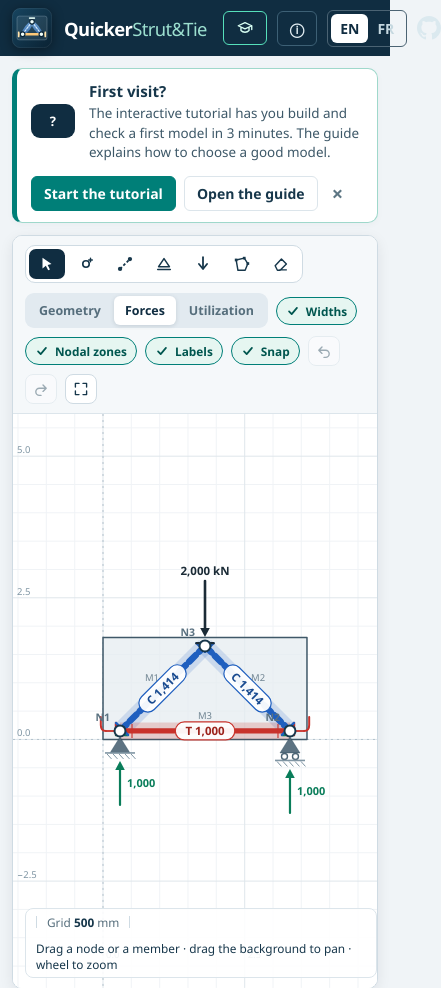
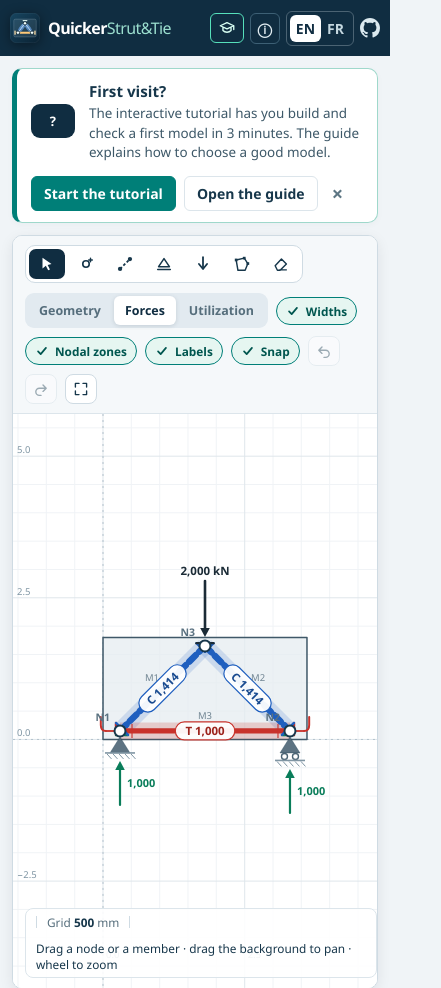
Before and after one commit to acheruel/QuickerStrut-Tie, a plain HTML site: page QuickerStrut-Tie-v0.2.7-2026-11-13.html in a window 390 px wide. Shown: the top 988 px of the page, 441 px wide, since content can reach past the window. Drawn offline with Linux system fonts and the light colour scheme.

Commit message:
Keep guide controls within narrow mobile layouts

```diff
--- a/QuickerStrut-Tie-v0.2.7-2026-11-13.html
+++ b/QuickerStrut-Tie-v0.2.7-2026-11-13.html
@@ -322,9 +322,10 @@ dialog::backdrop{background:#061520aa;backdrop-filter:blur(2px)}
 }
 @media (max-width:760px){
   .tpl-body{grid-template-columns:1fr}
-  .topbar{padding:0 12px;height:56px}.brand{font-size:1.15rem}.release-info,.method-open .lbl{display:none}
-  .coach{flex-wrap:wrap}.tool.active .tl{display:none}
-  .header-right{gap:10px}
+  .topbar{padding:0 10px;gap:8px;height:56px}.brand{gap:8px;font-size:1rem}.brand-logo{width:30px;height:30px}
+  .release-info,.method-open .lbl{display:none}
+  .coach,.coach-actions{flex-wrap:wrap}.coach-actions{max-width:100%}.tool.active .tl{display:none}
+  .header-right{gap:6px}.method-open{padding:5px 7px}.language button{padding:4px 6px}.github-link svg{width:20px;height:20px}
   .canvas-wrap{height:68vh}
   .inspector{left:8px;right:8px;width:auto;top:auto;bottom:44px;max-height:48%}
   .hud{max-width:100%}.legend-hud{display:none}
@@ -332,6 +333,7 @@ dialog::backdrop{background:#061520aa;backdrop-filter:blur(2px)}
   .tool .k{display:none}
   .metrics{grid-template-columns:1fr 1fr}
 }
+@media (max-width:360px){.topbar .brand-logo{display:none}}
 /* ---------- Galaxy Z Fold 8 unfolded in landscape (~816 × 536 CSS px) and other
    wide, short screens: slim header, narrow side panel that scrolls on its own,
    vertical tool column inside the canvas, canvas sized from the screen height. */
--- a/app/css/app.css
+++ b/app/css/app.css
@@ -312,9 +312,10 @@ dialog::backdrop{background:#061520aa;backdrop-filter:blur(2px)}
 }
 @media (max-width:760px){
   .tpl-body{grid-template-columns:1fr}
-  .topbar{padding:0 12px;height:56px}.brand{font-size:1.15rem}.release-info,.method-open .lbl{display:none}
-  .coach{flex-wrap:wrap}.tool.active .tl{display:none}
-  .header-right{gap:10px}
+  .topbar{padding:0 10px;gap:8px;height:56px}.brand{gap:8px;font-size:1rem}.brand-logo{width:30px;height:30px}
+  .release-info,.method-open .lbl{display:none}
+  .coach,.coach-actions{flex-wrap:wrap}.coach-actions{max-width:100%}.tool.active .tl{display:none}
+  .header-right{gap:6px}.method-open{padding:5px 7px}.language button{padding:4px 6px}.github-link svg{width:20px;height:20px}
   .canvas-wrap{height:68vh}
   .inspector{left:8px;right:8px;width:auto;top:auto;bottom:44px;max-height:48%}
   .hud{max-width:100%}.legend-hud{display:none}
@@ -322,6 +323,7 @@ dialog::backdrop{background:#061520aa;backdrop-filter:blur(2px)}
   .tool .k{display:none}
   .metrics{grid-template-columns:1fr 1fr}
 }
+@media (max-width:360px){.topbar .brand-logo{display:none}}
 /* ---------- Galaxy Z Fold 8 unfolded in landscape (~816 × 536 CSS px) and other
    wide, short screens: slim header, narrow side panel that scrolls on its own,
    vertical tool column inside the canvas, canvas sized from the screen height. */
```
Also changed, not shown: index.html (+5 -3 lines).
